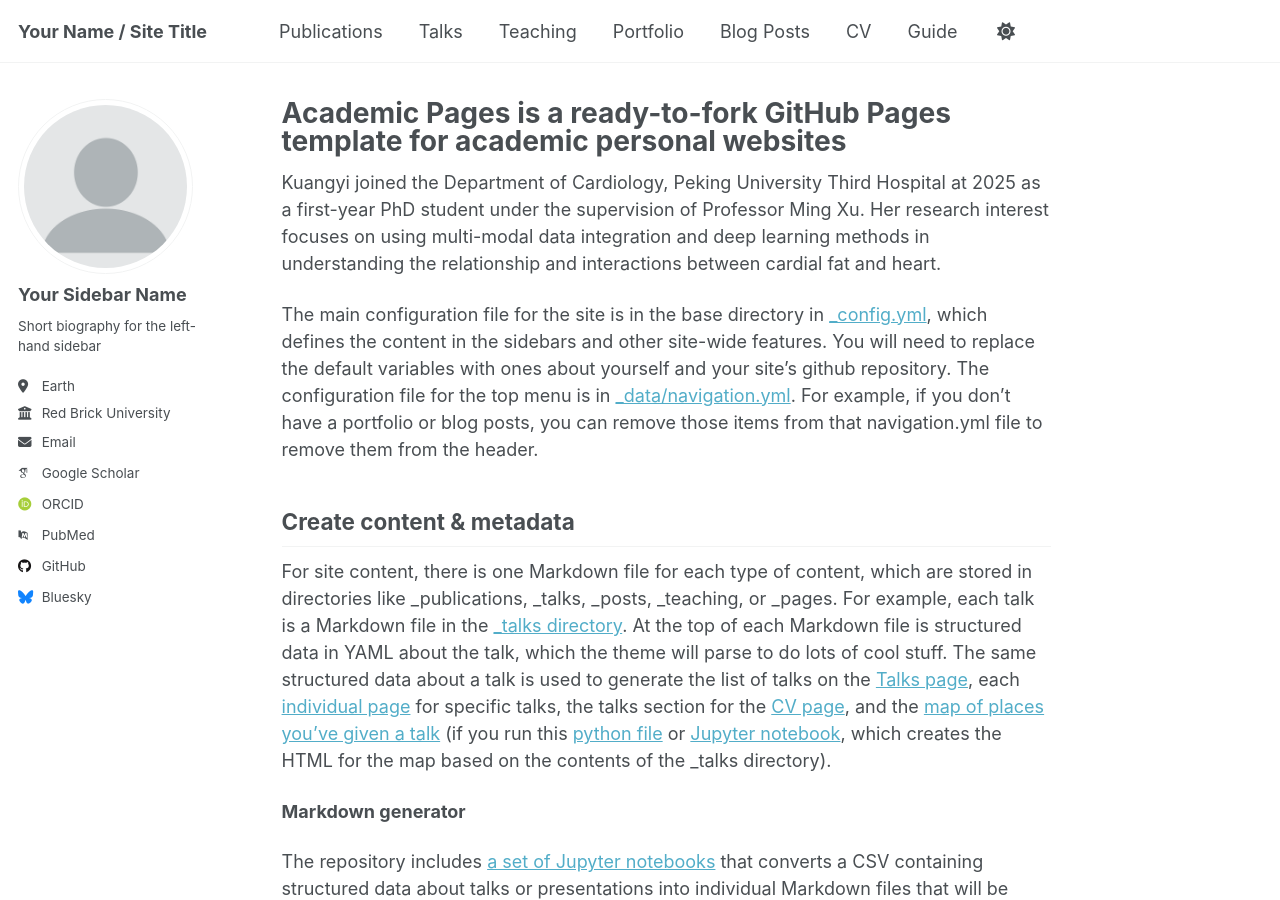
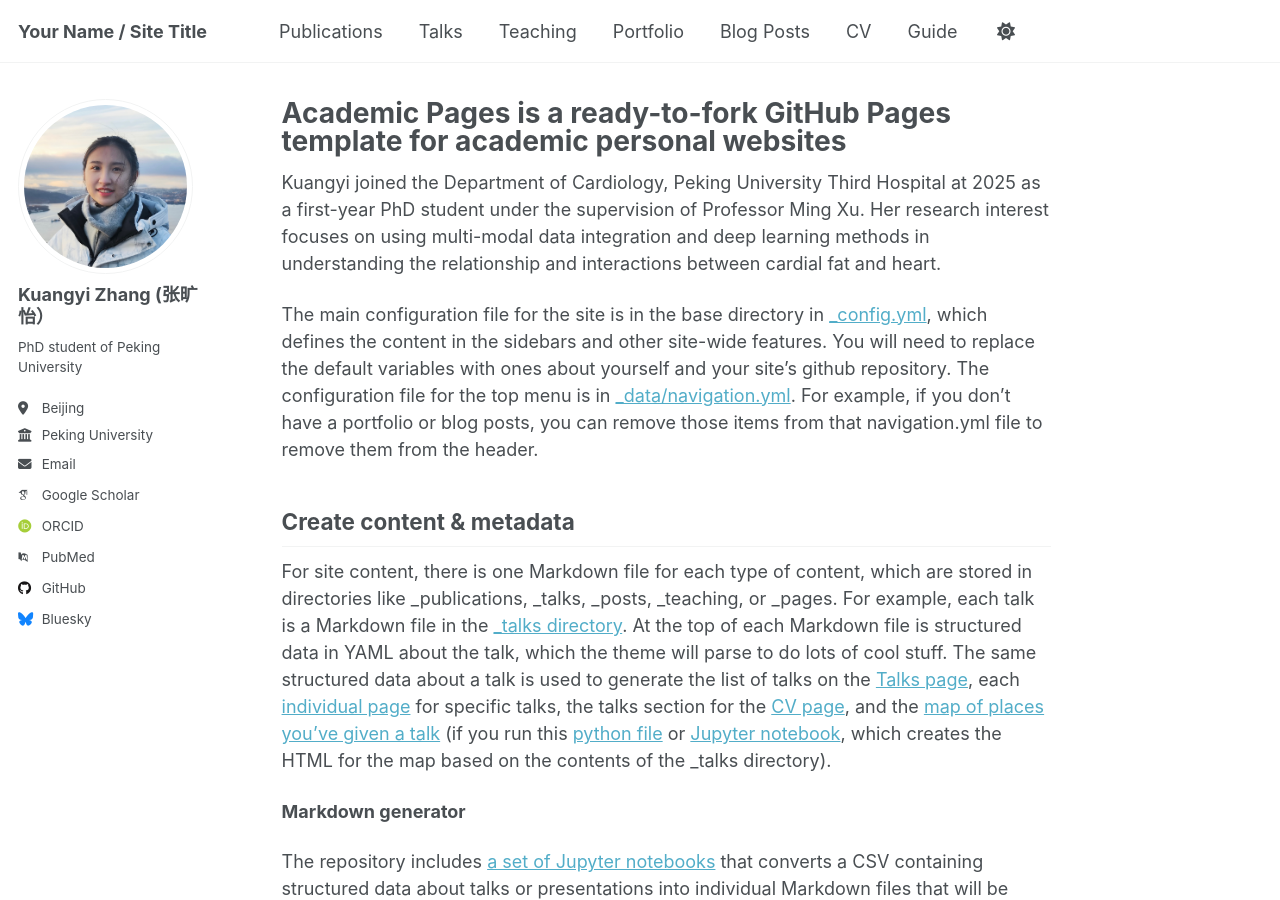
Before and after one commit to KZhub3/KZhub3.github.io, a Jekyll site: the page built from _pages/about.md, in a window 1280 px wide and 900 px high. Built offline with Jekyll 4.4.1, drawn with Linux system fonts in a browser that asks for light colours; some web fonts are replaced; a script that is not in the unit is left out.

Commit message:
Update _config.yml

```diff
--- a/_config.yml
+++ b/_config.yml
@@ -23,14 +23,14 @@ repository               : "academicpages/academicpages.github.io"
 #               Additional customization can be done by editing /_includes/author-profile.html
 author:
   # Biographic information
-  avatar           : "profile.png"
-  name             : "Your Sidebar Name"
+  avatar           : "profile.JPG"
+  name             : "Kuangyi Zhang (张旷怡）"
   pronouns         : # example: "she/her"
-  bio              : "Short biography for the left-hand sidebar"
-  location         : "Earth"
-  employer         : "Red Brick University"
+  bio              : "PhD student of Peking University"
+  location         : "Beijing"
+  employer         : "Peking University"
   uri              : # URL
-  email            : "none@example.org"
+  email            : "kuangyizhang@hsc.pku.edu.cn"
 
   # Academic websites
   academia         : # URL
```
